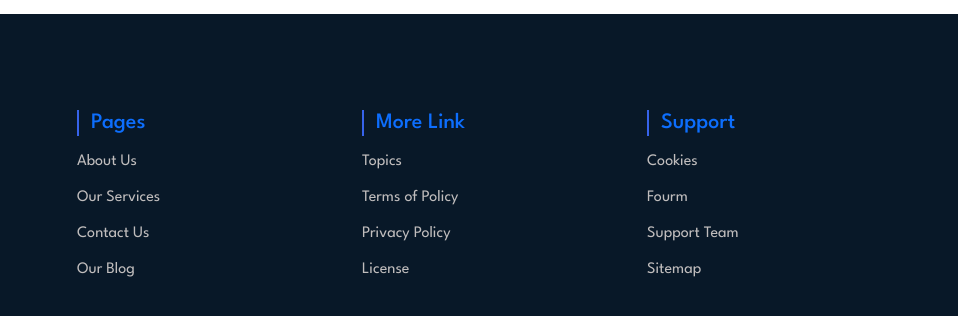
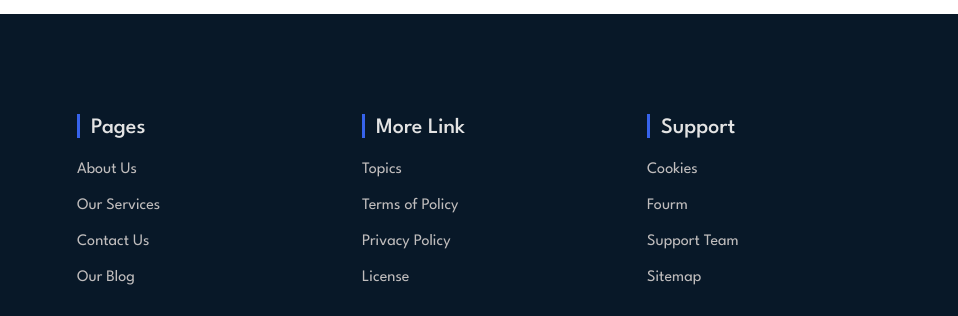
Before and after one commit to Sajed01/Class-25, a plain HTML site: page index.html in a window 1280 px wide. Shown: the part 6161-6477 px from the top of the page, 322-1280 px from the left. Drawn offline with nearby package versions, Linux system fonts and the light colour scheme.

Commit message:
Update style.css

```diff
--- a/style.css
+++ b/style.css
@@ -808,20 +808,20 @@
     font-size: 20px;
 }
 
-.footer_wizet_right h3 {
+.footer_wizet_right h3 a {
     color: rgb(228, 228, 228);
     font-size: 22px;
     margin-left: 46px;
     position: relative;
 }
 
-.footer_wizet_right h3::before {
+.footer_wizet_right h3 a::before {
     content: "";
     position: absolute;
-    top: 0;
+    top: -4px;
     left: -14px;
-    width: 1%;
-    height: 100%;
+    width: 3px;
+    height: 122%;
     background: #3763eb;
 }
 
```
